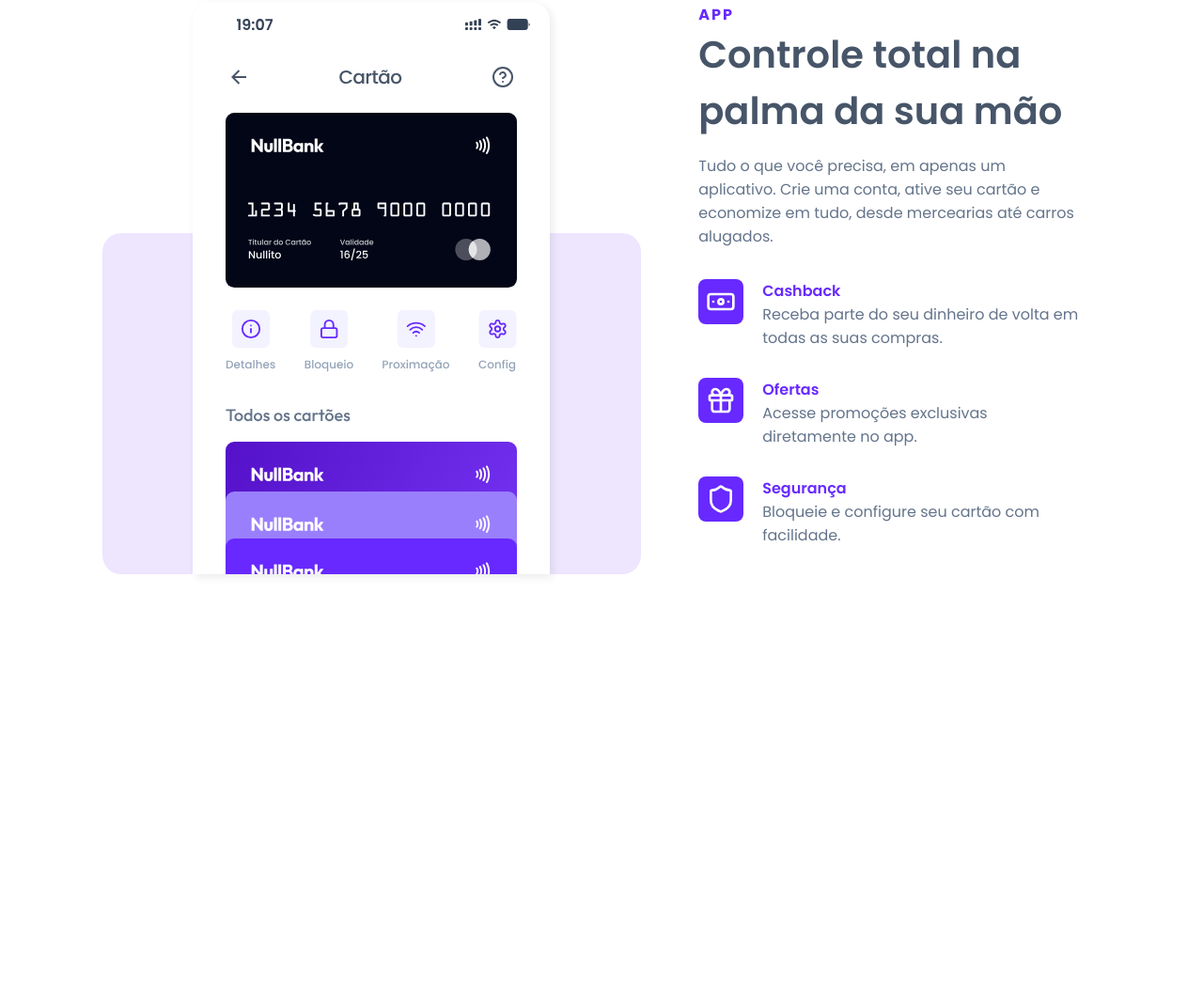
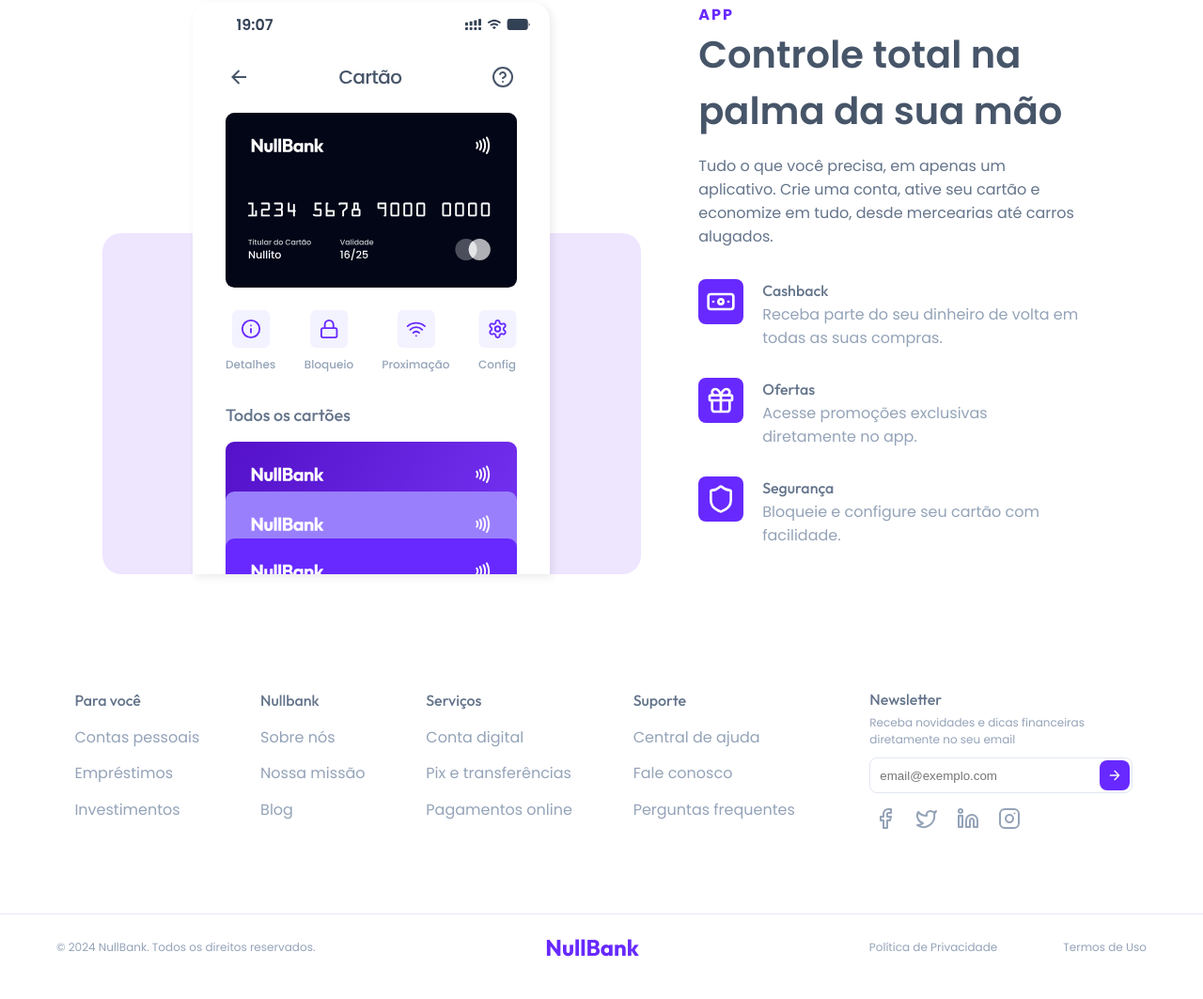
Before and after one commit to AdrianaRaubach/nullBank, a plain HTML site: page index.html in a window 1280 px wide. Shown: the part 1912-2975 px from the top of the page at 94% size. Before the commit the page ends 2611 px from the top, so only its background shows below. Drawn offline with Linux system fonts and the light colour scheme.

Commit message:
feat(footer): added the footer

```diff
--- /dev/null
+++ b/footer/component.js
@@ -0,0 +1,192 @@
+class Footer extends HTMLElement {
+    constructor() {
+      super();
+    }
+
+    connectedCallback() {
+        this.renderFooter()
+        this.addInteractions()
+    }
+
+    renderFooter() {
+      this.innerHTML = `
+        <style>
+        @import url('https://fonts.googleapis.com/css2?family=Outfit:wght@100..900&family=Poppins:ital,wght@0,100;0,200;0,300;0,400;0,500;0,600;0,700;0,800;0,900;1,100;1,200;1,300;1,400;1,500;1,600;1,700;1,800;1,900&display=swap');
+
+            :root {
+                --slate-50-color: #F8FAFC;
+                --slate-200-color: #E2E8F0;
+                --slate-400-color: #94A3B8;
+                --slate-500-color: #64748B;
+                --slate-600-color: #475569;
+                --primary-100-color: #F3F2FF;
+                --primary-200-color: #EEE5FF;
+                --primary-500-color: #6729FF;
+
+            }
+            html {
+                font-family: "Poppins", serif;
+            }
+
+            .footer {
+                padding: 20px 0px;
+            }
+            .section-1 {
+                display: flex;
+                justify-content: space-evenly;
+                padding-bottom: 84px;
+            }
+            .newsletter {
+                display: flex;
+                flex-direction: column;
+                gap: 10px;
+                flex: 0 0 280px;
+                padding-top: 15px;
+                padding-right: 60px;
+            }
+            .news {
+                display: flex;
+                flex-direction: column;
+                gap: 5px;
+            }
+            .social-media {
+                display: flex;
+                gap: 20px;
+                padding: 5px;
+            }
+            .section-1 .information {
+                display: flex;
+                width: 70%;
+                justify-content: space-evenly;
+            }
+            .section-1 .information div{
+                display: flex;
+                flex-direction: column;
+                justify-content: space-evenly;
+            }
+            .information div p {
+                font-family: "Poppins", serif;
+                font-size: 16px;
+                color: var(--slate-400-color)
+            }
+            .section-1 .newsletter p {
+                font-family: "Poppins", serif;
+                font-size: 12px;
+                color: var(--slate-400-color)
+            }
+            .information div span , .newsletter span{
+                font-family: "Outfit", serif;
+                font-weight: 500;
+                font-size: 16px;
+                color: var(--slate-500-color)
+            }
+            .inputs {
+                border: 1px solid var(--slate-200-color);
+                border-radius: 8px;
+                padding: 2px 2px 2px 10px;
+                width: 280px;
+                display: flex;
+                justify-content: space-between;
+            }
+            .in-email {
+                width: 85%;
+            }
+            .in-email, .in-submit {
+                border: none;
+            }
+            .in-submit {
+                background-color: var(--primary-500-color);
+                background-image: url(../src/icons/arrow-rightW.svg);
+                background-repeat: no-repeat;
+                background-size: 50%;
+                background-position: center;
+                width: 32px;
+                height: 32px;
+                border-radius: 8px;
+
+            }
+            .section-2 {
+                display: flex;
+                justify-content: space-between;
+                border-top: 1px solid var(--primary-200-color);
+                padding: 20px 60px;
+                font-size: 12px;
+                color: var(--slate-400-color);
+                align-items: center;
+            }
+            .section-2 span {
+                color: var(--primary-500-color);
+                font-family: "Outfit", serif;
+                font-size: 24px;
+                font-weight: 700;
+            }
+            .sec-2 {
+                display: flex;
+                gap: 70px;
+            }
+
+        </style>
+
+        <footer class="footer">
+            <div class="section-1">
+                <div class="information">
+                    <div>
+                        <p><span>Para você</span></p>
+                        <p>Contas pessoais</p>
+                        <p>Empréstimos</p>
+                        <p>Investimentos</p>
+                    </div>
+                    <div>
+                        <p><span>Nullbank</span></p>
+                        <p>Sobre nós</p>
+                        <p>Nossa missão</p>
+                        <p>Blog</p>
+                    </div>
+                    <div>
+                        <p><span>Serviços</span></p>
+                        <p>Conta digital</p>
+                        <p>Pix e transferências</p>
+                        <p>Pagamentos online</p>
+                    </div>
+                    <div>
+                        <p><span>Suporte</span></p>
+                        <p>Central de ajuda</p>
+                        <p>Fale conosco</p>
+                        <p>Perguntas frequentes</p>
+                    </div>
+                </div>
+                <div class="newsletter">
+                    <div class="news">
+                        <p><span>Newsletter</span></p>
+                        <p>Receba novidades e dicas financeiras diretamente no seu email</p>
+                        </div>
+                    <div class="inputs">
+                        <input type="email" placeholder="email@exemplo.com" class="in-email">
+                        <input type="submit" value="" class="in-submit">
+                    </div>
+                    <div class="social-media">
+                        <img src="../src/icons/facebook.svg" alt="facebook">
+                        <img src="../src/icons/twitter.svg" alt="twitter">
+                        <img src="../src/icons/linkedin.svg" alt="linkedin">
+                        <img src="../src/icons/instagram.svg" alt="instagram">
+                    </div>
+                </div>
+            </div>
+            <div class="section-2">
+                <p>© 2024 NullBank. Todos os direitos reservados.</p>
+                <p><span>NullBank</span></p>
+                <div class="sec-2">
+                    <p>Política de Privacidade</p>
+                    <p>Termos de Uso</p>
+                </div>
+            </div>
+        </footer>
+      `;
+    }
+
+    addInteractions() {
+
+    }
+  }
+
+  customElements.define('footer-component', Footer);
--- /dev/null
+++ b/footer/styles.css
@@ -0,0 +1,114 @@
+@import url('https://fonts.googleapis.com/css2?family=Outfit:wght@100..900&family=Poppins:ital,wght@0,100;0,200;0,300;0,400;0,500;0,600;0,700;0,800;0,900;1,100;1,200;1,300;1,400;1,500;1,600;1,700;1,800;1,900&display=swap');
+
+:root {
+    --slate-50-color: #F8FAFC;
+    --slate-200-color: #E2E8F0;
+    --slate-400-color: #94A3B8;
+    --slate-500-color: #64748B;
+    --slate-600-color: #475569;
+    --primary-100-color: #F3F2FF;
+    --primary-200-color: #EEE5FF;
+    --primary-500-color: #6729FF;
+
+}
+
+html {
+    font-family: "Poppins", serif;
+}
+.footer {
+    padding: 20px 0px;
+}
+.section-1 {
+    width: 100%;
+    display: flex;
+    justify-content: space-evenly;
+    padding-bottom: 84px;
+}
+.newsletter {
+    display: flex;
+    flex-direction: column;
+    gap: 10px;
+    flex: 0 0 280px;
+    padding-top: 15px;
+    padding-right: 60px;
+}
+.news {
+    display: flex;
+    flex-direction: column;
+    gap: 5px;
+}
+.social-media {
+    display: flex;
+    gap: 20px;
+    padding: 5px;
+}
+.section-1 .information {
+    display: flex;
+    width: 70%;
+    justify-content: space-evenly;
+}
+.section-1 .information div{
+    display: flex;
+    flex-direction: column;
+    justify-content: space-evenly;
+}
+.information div p {
+    font-family: "Poppins", serif;
+    font-size: 16px;
+    color: var(--slate-400-color)
+}
+.section-1 .newsletter p {
+    font-family: "Poppins", serif;
+    font-size: 12px;
+    color: var(--slate-400-color)
+}
+.information div span , .newsletter span{
+    font-family: "Outfit", serif;
+    font-weight: 500;
+    font-size: 16px;
+    color: var(--slate-500-color)
+}
+.inputs {
+    border: 1px solid var(--slate-200-color);
+    border-radius: 8px;
+    padding: 2px 2px 2px 10px;
+    width: 280px;
+    display: flex;
+    justify-content: space-between;
+}
+.in-email {
+    width: 85%;
+}
+.in-email, .in-submit {
+    border: none;
+}
+.in-submit {
+    background-color: var(--primary-500-color);
+    background-image: url(../src/icons/arrow-rightW.svg);
+    background-repeat: no-repeat;
+    background-size: 50%;
+    background-position: center;
+    width: 32px;
+    height: 32px;
+    border-radius: 8px;
+
+}
+.section-2 {
+    display: flex;
+    justify-content: space-between;
+    border-top: 1px solid var(--primary-200-color);
+    padding: 20px 60px;
+    font-size: 12px;
+    color: var(--slate-400-color);
+    align-items: center;
+}
+.section-2 span {
+    color: var(--primary-500-color);
+    font-family: "Outfit", serif;
+    font-size: 24px;
+    font-weight: 700;
+}
+.sec-2 {
+    display: flex;
+    gap: 70px;
+}
--- a/header/component.js
+++ b/header/component.js
@@ -130,10 +130,10 @@ class Header extends HTMLElement {
             <p id="logo"><a href="#">NullBank</a></p>
             <nav>
                 <ul class="nav" class="display">
-                    <li><a href="#">Início</a></li>
+                    <li><a href="../index.html">Início</a></li>
                     <li><a href="#">Para você</a></li>
                     <li><a href="#">Serviços</a></li>
-                    <li><a href="#">Contato</a></li>
+                    <li><a href="../contact/contact.html">Contato</a></li>
                 </ul>
             </nav>
             <div class="access">
--- a/header/styles.css
+++ b/header/styles.css
@@ -1,19 +1,3 @@
-@import url('https://fonts.googleapis.com/css2?family=Outfit:wght@100..900&family=Poppins:ital,wght@0,100;0,200;0,300;0,400;0,500;0,600;0,700;0,800;0,900;1,100;1,200;1,300;1,400;1,500;1,600;1,700;1,800;1,900&display=swap');
-
-:root {
-    --slate-50-color: #F8FAFC;
-    --slate-200-color: #E2E8F0;
-    --slate-400-color: #94A3B8;
-    --slate-500-color: #64748B;
-    --slate-600-color: #475569;
-    --primary-100-color: #F3F2FF;
-    --primary-200-color: #EEE5FF;
-    --primary-500-color: #6729FF;
-
-  }
-html {
-    font-family: "Poppins", serif;
-}
 @import url('https://fonts.googleapis.com/css2?family=Outfit:wght@100..900&family=Poppins:ital,wght@0,100;0,200;0,300;0,400;0,500;0,600;0,700;0,800;0,900;1,100;1,200;1,300;1,400;1,500;1,600;1,700;1,800;1,900&display=swap');
 
 :root {
--- a/index.html
+++ b/index.html
@@ -146,11 +146,11 @@
             </div>
         </section>
     </main>
-    <footer>
+    <footer-component></footer-component>
 
-    </footer>
 
     <script type="module" src="src/js/script.js"></script>
     <script type="module" src="header/component.js"></script>
+    <script type="module" src="footer/component.js"></script>
 </body>
 </html>
```
Also changed, not shown: contact/contact.html (+2 -2 lines), footer/footer.html (added, +68 -0 lines), header/header.html (+2 -2 lines), footer/script.js (added).
